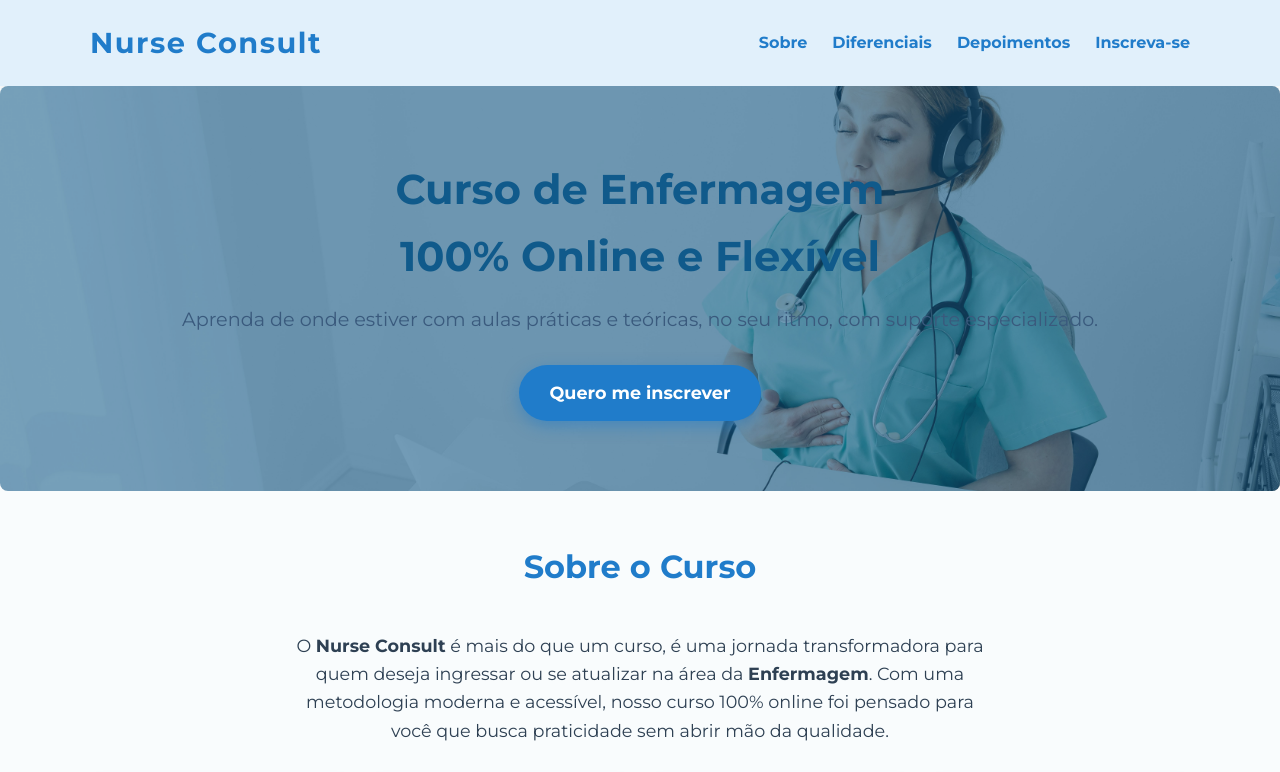
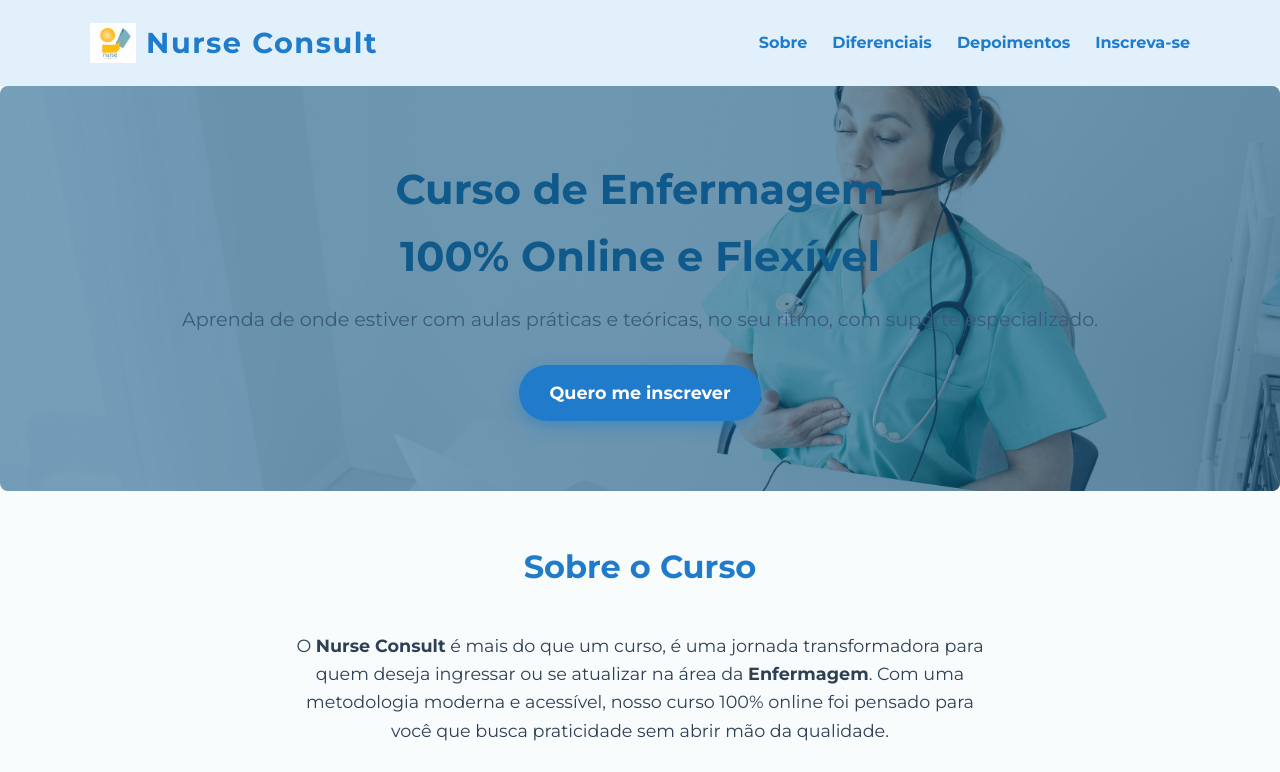
Before and after one commit to Santanaabencoado/Nurse-Consult, a plain HTML site: page index.html in a window 1280 px wide. Shown: the top 772 px of the page. Drawn offline with Linux system fonts and the light colour scheme.

Commit message:
Adição da logo da empresa no site

```diff
--- a/index.html
+++ b/index.html
@@ -18,6 +18,7 @@
   <header>
     <div class="container header-container">
       <div class="logo">
+        <img src="/logonurse.png" alt="Logo da empresa" class="logo-img">
         <h1>Nurse Consult</h1>
       </div>
       <nav>
--- a/style.css
+++ b/style.css
@@ -55,7 +55,7 @@ header {
 }
 
 .hero {
-  background-image: url('enfermagem2.jpg');
+  background-image: url('/enfermagem2.jpg');
   background-size: cover;
   background-position: center;
   background-repeat: no-repeat;
@@ -410,3 +410,12 @@ footer p {
     font-size: 1.4rem;
   }
 }
+.logo {
+  display: flex;
+  align-items: center;
+  gap: 10px;
+}
+
+.logo-img {
+  height: 40px;
+}
```
